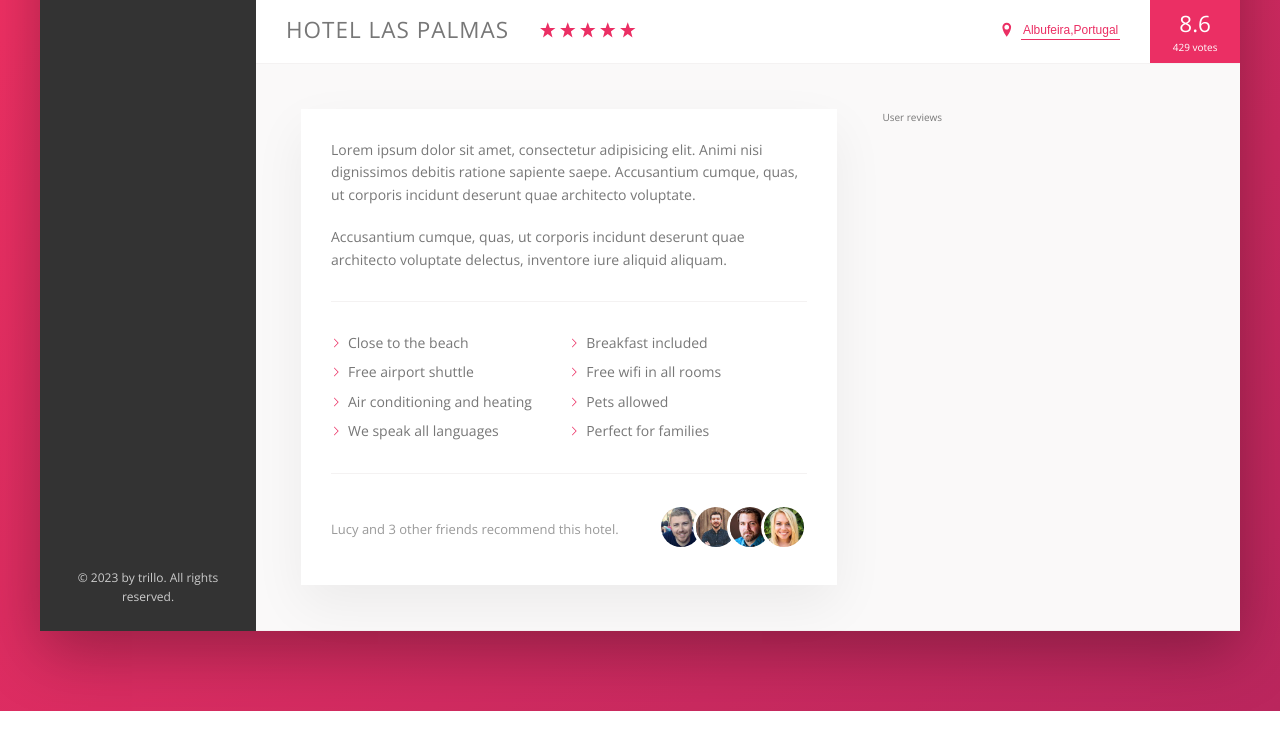
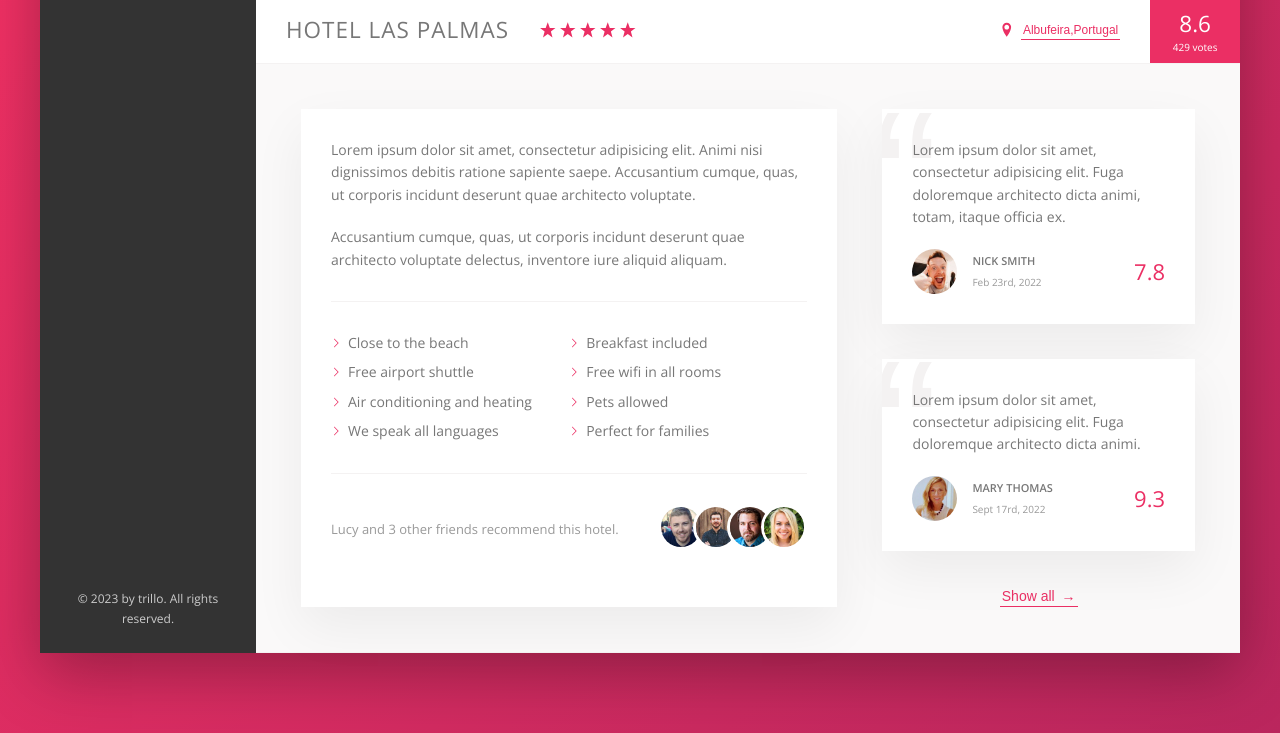
Before and after one commit to LenkaVer/Trillo-project, a website: page index.html in a window 1280 px wide. Shown: the part 538-1271 px from the top of the page. Before the commit the page ends 1249 px from the top, so only its background shows below. Drawn offline with nearby package versions, Linux system fonts and the light colour scheme.

Commit message:
added reviews section

```diff
--- a/index.html
+++ b/index.html
@@ -201,7 +201,47 @@
                 </div>
               </div>
             </div>
-            <div class="user-reviews">User reviews</div>
+            <div class="user-reviews">
+              <figure class="review">
+                <blocquote class="review__text">
+                  Lorem ipsum dolor sit amet, consectetur adipisicing elit. Fuga
+                  doloremque architecto dicta animi, totam, itaque officia ex.
+                </blocquote>
+                <figcaption class="review__user">
+                  <img
+                    src="img/user-1.jpg"
+                    alt="User 1"
+                    class="review__photo"
+                  />
+                  <div class="review__user-box">
+                    <p class="review__user-name">Nick Smith</p>
+                    <p class="review__user-date">Feb 23rd, 2022</p>
+                  </div>
+                  <div class="review__rating">7.8</div>
+                </figcaption>
+              </figure>
+
+              <figure class="review">
+                <blocquote class="review__text">
+                  Lorem ipsum dolor sit amet, consectetur adipisicing elit. Fuga
+                  doloremque architecto dicta animi.
+                </blocquote>
+                <figcaption class="review__user">
+                  <img
+                    src="img/user-2.jpg"
+                    alt="User 2"
+                    class="review__photo"
+                  />
+                  <div class="review__user-box">
+                    <p class="review__user-name">Mary Thomas</p>
+                    <p class="review__user-date">Sept 17rd, 2022</p>
+                  </div>
+                  <div class="review__rating">9.3</div>
+                </figcaption>
+              </figure>
+
+              <button class="btn-inline">Show all <span>&rarr;</span></button>
+            </div>
           </div>
         </main>
       </div>
--- a/sass/_components.scss
+++ b/sass/_components.scss
@@ -272,8 +272,17 @@
   cursor: pointer;
   transition: all 0.2s;
 
+  & span {
+    margin-left: 3px;
+    transition: margin-left 0.2s;
+  }
+
   &:hover {
     color: var(--color-grey-dark-1);
+
+    span {
+      margin-left: 8px;
+    }
   }
 
   &:focus {
@@ -366,3 +375,64 @@
     }
   }
 }
+
+/////////////////////////
+//  REVIEWS
+.review {
+  background-color: #fff;
+  box-shadow: var(--shadow-light);
+  padding: 3rem;
+  margin-bottom: 3.5rem;
+  position: relative;
+  overflow: hidden;
+
+  &::before {
+    content: "\201C";
+    position: absolute;
+    top: -2.75rem;
+    left: -1rem;
+    font-size: 20rem;
+    line-height: 1;
+    color: var(--color-grey-light-2);
+    font-family: sans-serif;
+    z-index: 1;
+  }
+
+  &__text {
+    display: block;
+    margin-bottom: 2rem;
+    position: relative;
+    z-index: 10;
+  }
+
+  &__user {
+    display: flex;
+    align-items: center;
+  }
+
+  &__photo {
+    display: block;
+    height: 4.5rem;
+    width: 4.5rem;
+    border-radius: 50%;
+    margin-right: 1.5rem;
+  }
+
+  &__user-name {
+    text-transform: uppercase;
+    font-weight: 600;
+    font-size: 1.1rem;
+    margin-bottom: 0.4rem;
+  }
+
+  &__user-date {
+    font-size: 1rem;
+    color: var(--color-grey-dark-3);
+  }
+  &__rating {
+    margin-left: auto;
+    font-size: 2.2rem;
+    font-weight: 300;
+    color: var(--color-primary);
+  }
+}
--- a/sass/_layout.scss
+++ b/sass/_layout.scss
@@ -37,6 +37,7 @@
 }
 
 .detail {
+  font-size: 1.4rem;
   display: flex;
   gap: 4.5rem;
   padding: 4.5rem;
@@ -45,7 +46,6 @@
 }
 
 .description {
-  font-size: 1.4rem;
   background-color: #fff;
   box-shadow: var(--shadow-light);
   padding: 3rem;
@@ -54,4 +54,8 @@
 
 .user-reviews {
   flex: 1;
+
+  display: flex;
+  flex-direction: column;
+  align-items: center;
 }
```
Also changed, not shown: css/style.css, 1 other file.
